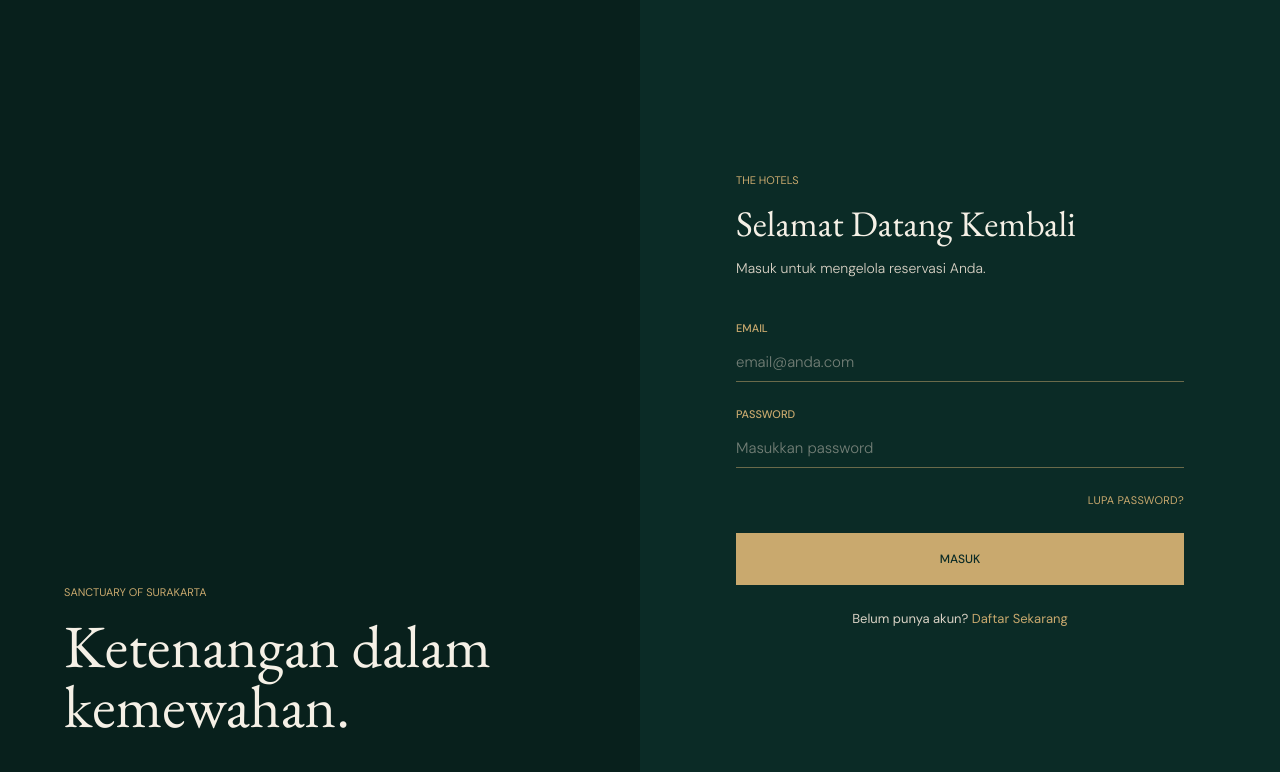
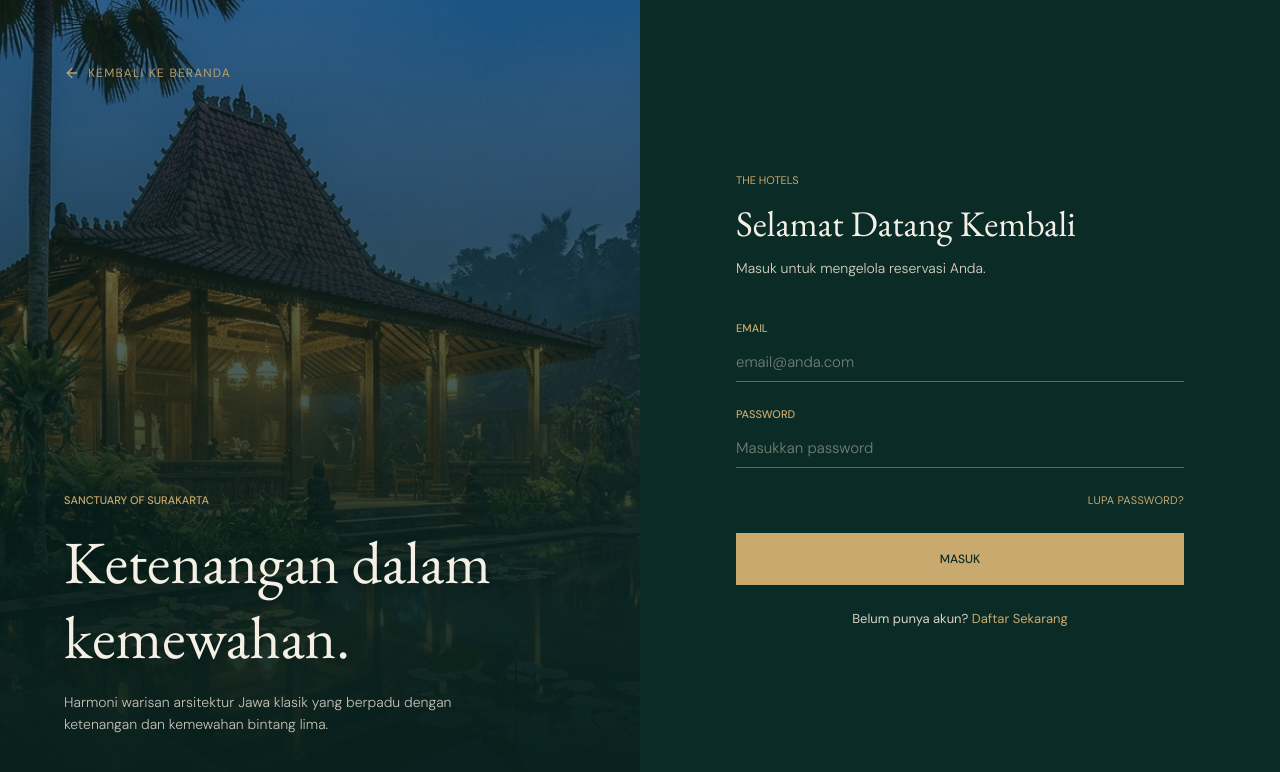
Before and after one commit to Aziz140609/The-Hotels, a Next.js app: page /login in a window 1280 px wide. Shown: the top 772 px of the page. Built offline with nearby package versions, Linux system fonts and the light colour scheme.

Commit message:
update : tambahkan foto background hotel estetik pada halaman login dan auth

```diff
--- a/eslint.config.mjs
+++ b/eslint.config.mjs
@@ -12,6 +12,7 @@ const eslintConfig = defineConfig([
     "out/**",
     "build/**",
     "next-env.d.ts",
+    "scripts/**",
   ]),
 ]);
 
--- a/src/components/layout/split-auth-layout.tsx
+++ b/src/components/layout/split-auth-layout.tsx
@@ -1,7 +1,62 @@
 import type { ReactNode } from 'react';
+import Image from 'next/image';
+import Link from 'next/link';
+import { ArrowLeft } from 'lucide-react';
 
-interface SplitAuthLayoutProps { title: string; subtitle: string; children: ReactNode; }
+interface SplitAuthLayoutProps {
+  title: string;
+  subtitle: string;
+  children: ReactNode;
+}
 
 export function SplitAuthLayout({ title, subtitle, children }: SplitAuthLayoutProps) {
-  return <main className="grid min-h-screen lg:grid-cols-2"><section className="hidden bg-emerald-950 p-16 lg:flex lg:flex-col lg:justify-end"><p className="text-[11px] uppercase tracking-label text-gold">Sanctuary of Surakarta</p><h1 className="mt-4 max-w-md font-serif text-6xl font-normal leading-none text-ivory">Ketenangan dalam kemewahan.</h1></section><section className="flex items-center justify-center bg-emerald-900 px-6 py-16"><div className="w-full max-w-md"><p className="text-[11px] uppercase tracking-label text-gold">THE HOTELS</p><h1 className="mt-4 font-serif text-4xl text-ivory">{title}</h1><p className="mt-3 text-sm font-light leading-6 text-muted-ivory">{subtitle}</p><div className="mt-10">{children}</div></div></section></main>;
+  return (
+    <main className="grid min-h-screen lg:grid-cols-2">
+      {/* Sisi Kiri: Foto Estetik Hotel dengan Overlay Emerald & Tipografi Mewah */}
+      <section className="relative hidden bg-emerald-950 p-16 lg:flex lg:flex-col lg:justify-between overflow-hidden">
+        <Image
+          src="/images/hero.png"
+          alt="The Hotels Sanctuary"
+          fill
+          className="object-cover"
+          priority
+          sizes="50vw"
+        />
+        {/* Dark Emerald & Vignette Gradient Overlay */}
+        <div className="absolute inset-0 bg-gradient-to-t from-emerald-950 via-emerald-950/75 to-emerald-950/45" />
+
+        {/* Link Kembali ke Beranda */}
+        <div className="relative z-10">
+          <Link
+            href="/"
+            className="inline-flex items-center gap-2 text-xs uppercase tracking-widest text-gold/90 hover:text-ivory transition-colors group"
+          >
+            <ArrowLeft className="h-4 w-4 transition-transform group-hover:-translate-x-1" />
+            <span>Kembali ke Beranda</span>
+          </Link>
+        </div>
+
+        {/* Teks Ketenangan dalam Kemewahan */}
+        <div className="relative z-10 max-w-lg">
+          <p className="text-[11px] uppercase tracking-label text-gold font-medium">Sanctuary of Surakarta</p>
+          <h1 className="mt-4 font-serif text-5xl xl:text-6xl font-normal leading-tight text-ivory drop-shadow-md">
+            Ketenangan dalam kemewahan.
+          </h1>
+          <p className="mt-4 text-sm font-light leading-relaxed text-muted-ivory/90 max-w-md">
+            Harmoni warisan arsitektur Jawa klasik yang berpadu dengan ketenangan dan kemewahan bintang lima.
+          </p>
+        </div>
+      </section>
+
+      {/* Sisi Kanan: Form Auth (Login / Register / Lupa Password) */}
+      <section className="flex items-center justify-center bg-emerald-900 px-6 py-16">
+        <div className="w-full max-w-md">
+          <p className="text-[11px] uppercase tracking-label text-gold">THE HOTELS</p>
+          <h1 className="mt-4 font-serif text-4xl text-ivory">{title}</h1>
+          <p className="mt-3 text-sm font-light leading-6 text-muted-ivory">{subtitle}</p>
+          <div className="mt-10">{children}</div>
+        </div>
+      </section>
+    </main>
+  );
 }
```
